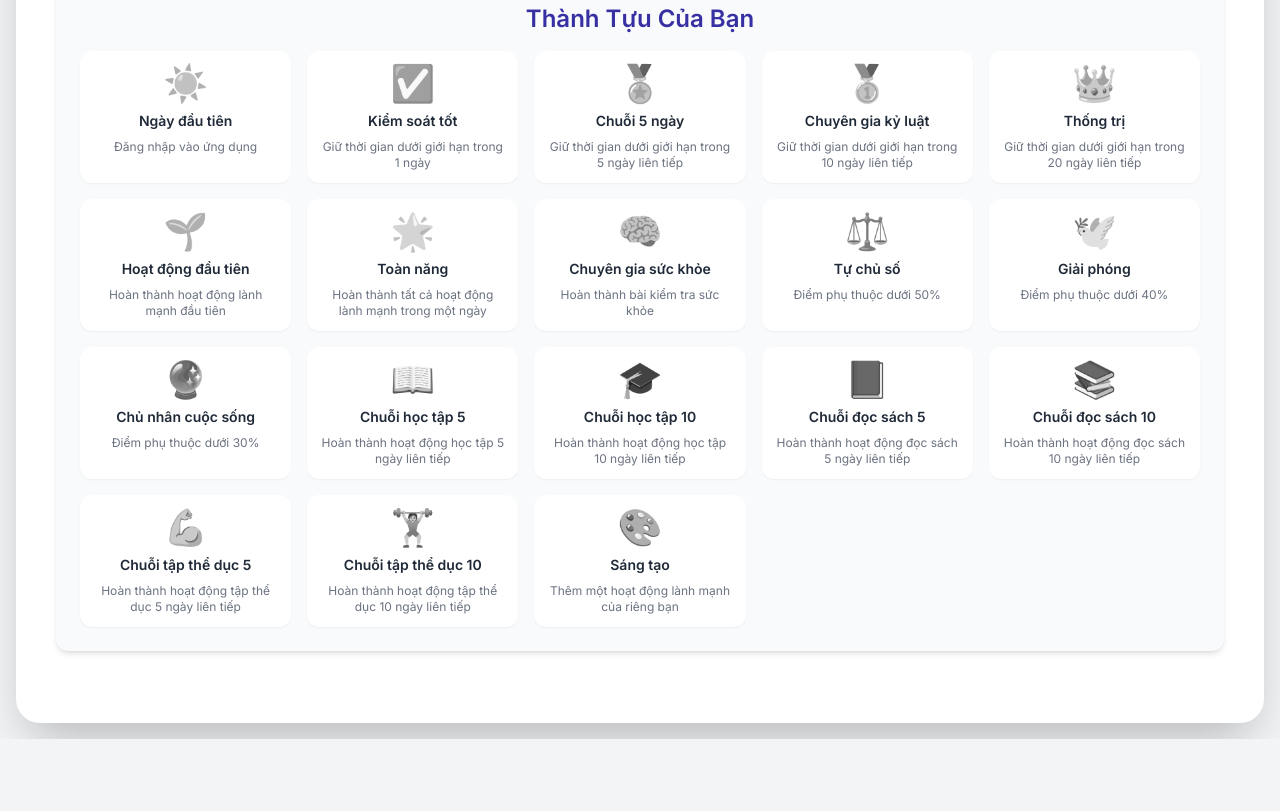
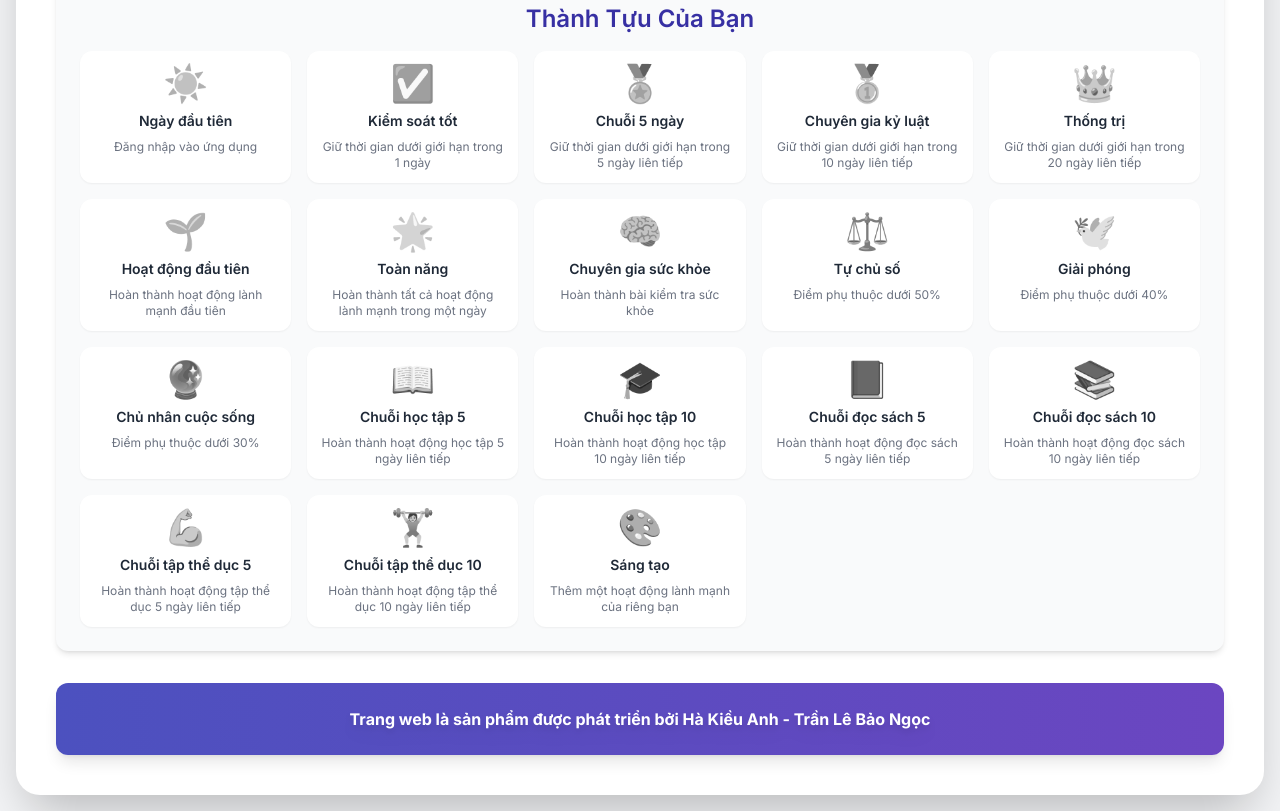
Before and after one commit to TheRealTPhot/SongCanBang, a plain HTML site: page index.html in a window 1280 px wide. Shown: the part 2793-3604 px from the top of the page. Before the commit the page ends 3532 px from the top, so only its background shows below. Drawn offline with nearby package versions, Linux system fonts and the light colour scheme.

Commit message:
Update index.html

```diff
--- a/index.html
+++ b/index.html
@@ -261,6 +261,14 @@
                 </div>
             </div>
         </div>
+
+        <!-- THÊM MỚI: Footer nổi bật với gradient và chữ có hiệu ứng -->
+        <div class="gradient-bg rounded-xl p-6 shadow-lg text-center">
+            <p class="text-base font-bold text-white drop-shadow-lg">
+                Trang web là sản phẩm được phát triển bởi <span class="font-extrabold">Hà Kiều Anh - Trần Lê Bảo Ngọc</span>
+            </p>
+        </div>
+
     </div>
 
     <script src="https://cdn.jsdelivr.net/npm/chart.js"></script>
```
